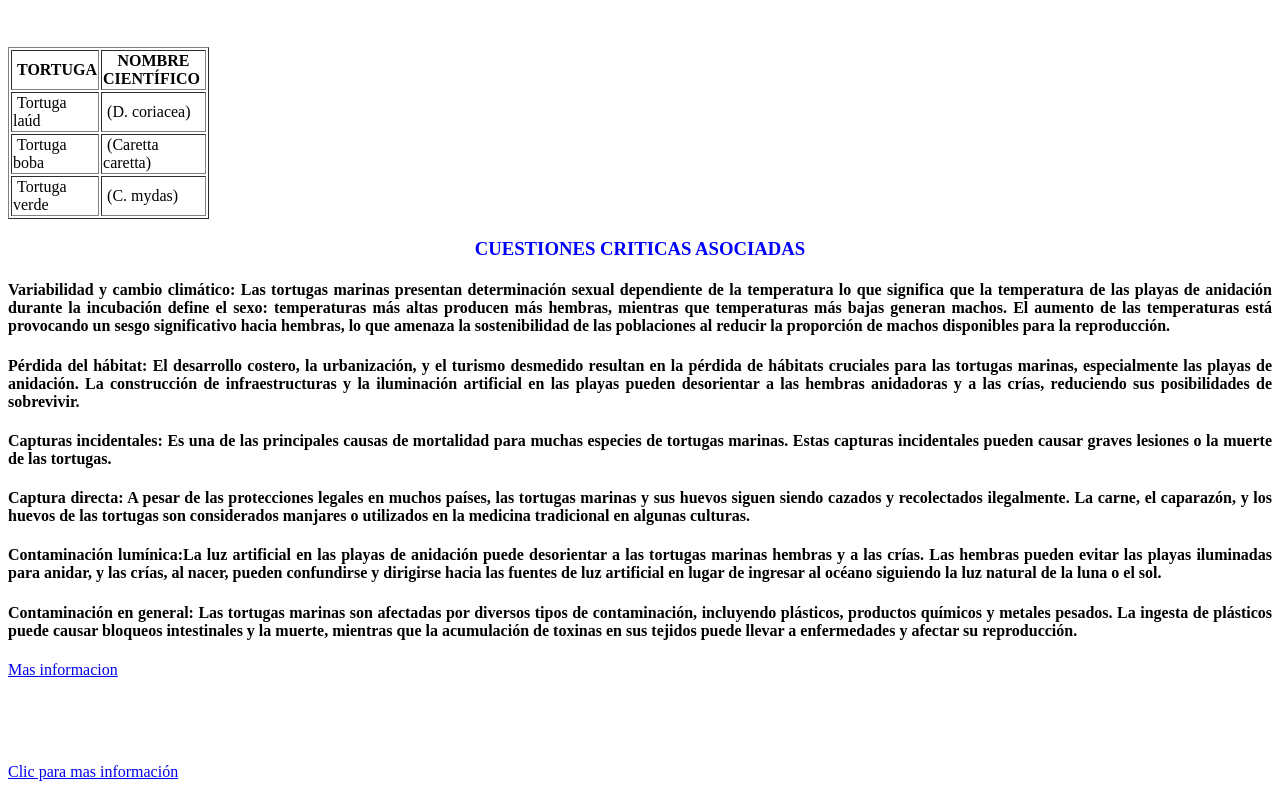
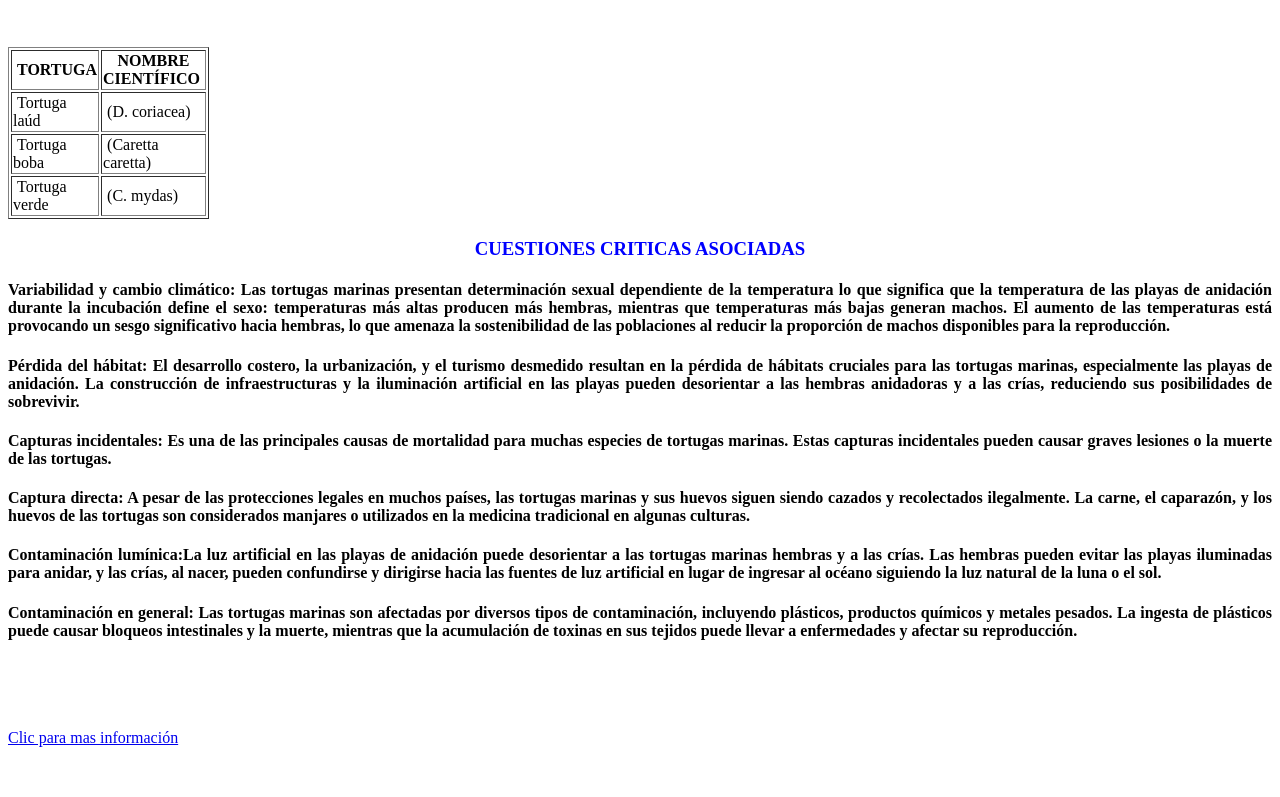
Before and after one commit to Almadelia-25/Alma-y-equipo, a plain HTML site: page index.html in a window 1280 px wide. Shown: the part 856-1653 px from the top of the page. After the commit the page ends 1619 px from the top, so only its background shows below. Drawn offline with Linux system fonts and the light colour scheme.

Commit message:
Update index.html

```diff
--- a/index.html
+++ b/index.html
@@ -56,7 +56,7 @@
 <h4 align="justify">Captura directa: A pesar de las  protecciones legales en muchos países, las tortugas marinas y sus huevos siguen  siendo cazados y recolectados ilegalmente. La carne, el caparazón, y los huevos  de las tortugas son considerados manjares o utilizados en la medicina  tradicional en algunas culturas.</h4>
 <h4 align="justify">Contaminación lumínica:La luz artificial  en las playas de anidación puede desorientar a las tortugas marinas hembras y a  las crías. Las hembras pueden evitar las playas iluminadas para anidar, y las  crías, al nacer, pueden confundirse y dirigirse hacia las fuentes de luz  artificial en lugar de ingresar al océano siguiendo la luz natural de la luna o  el sol. </h4>
 <h4 align="justify">Contaminación en  general: Las tortugas marinas son afectadas por diversos tipos de contaminación,  incluyendo plásticos, productos químicos y metales pesados. La ingesta de  plásticos puede causar bloqueos intestinales y la muerte, mientras que la  acumulación de toxinas en sus tejidos puede llevar a enfermedades y afectar su  reproducción.</h4>
-<p><a href="7 datos interesantes sobre las tortugas marinas.docx">Mas informacion</a></p>
+
 <p>&nbsp;</p>
 <p>&nbsp;</p>
 <p><a href="https://www.worldwildlife.org/descubre-wwf/historias/7-datos-interesantes-sobre-las-tortugas-marinas">Clic para mas información</a></p>
```
